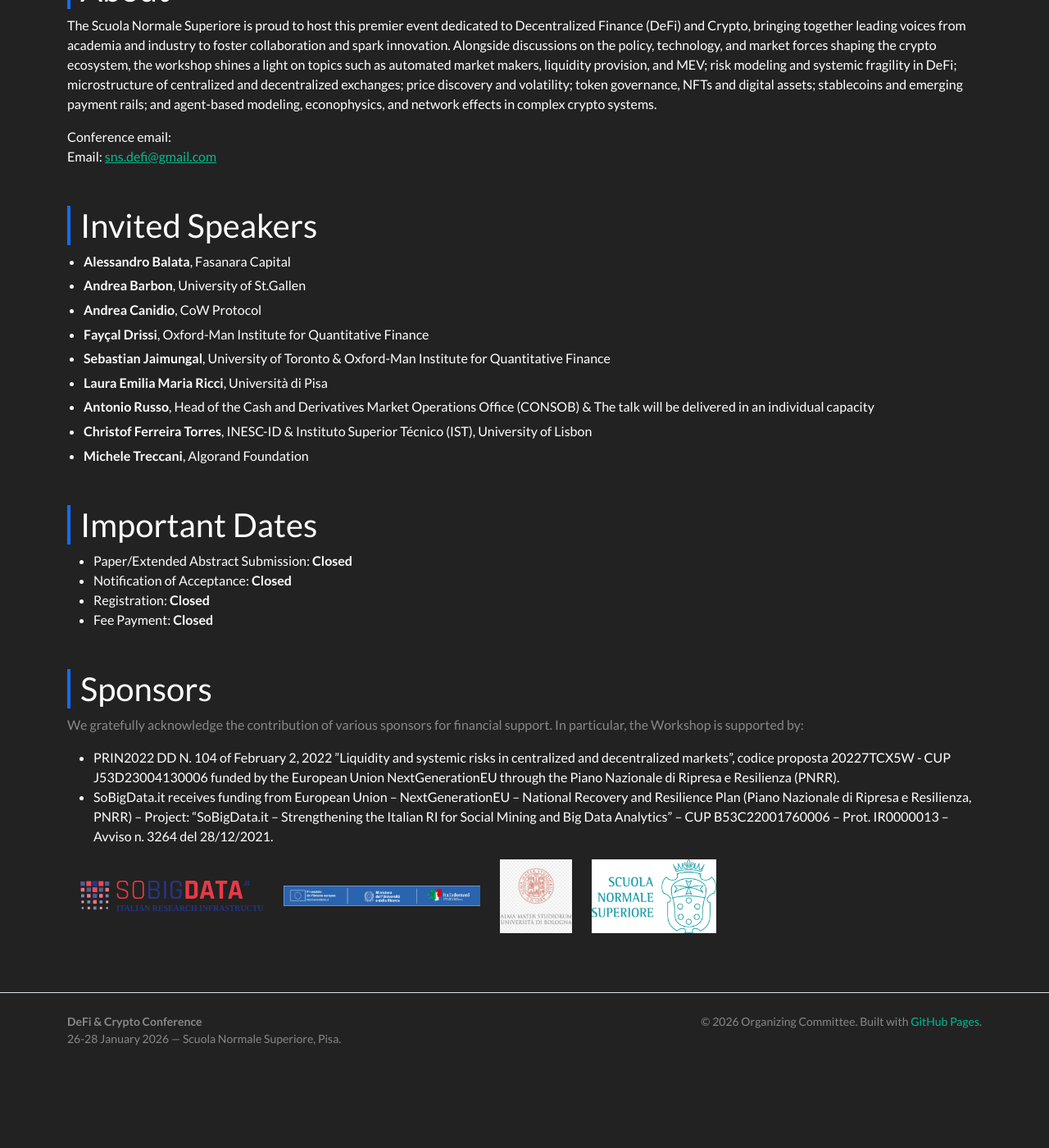
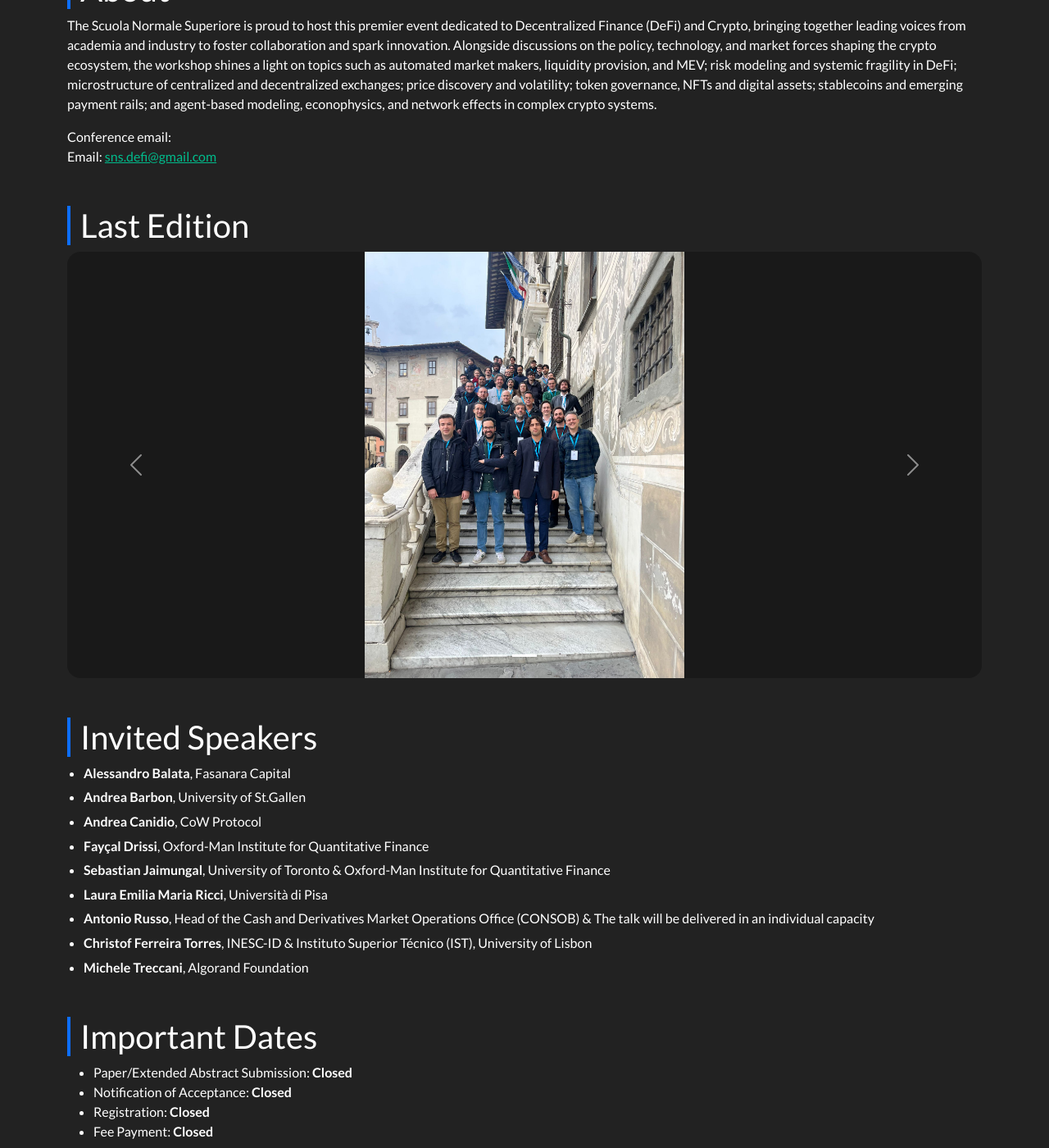
Before and after one commit to sns-defi/sns-defi.github.io, a Jekyll site: the page built from index.md, in a window 1280 px wide and 1400 px high, scrolled down 699 px. Shown: the whole window at 82% size. Built offline with Jekyll 4.4.1, drawn with Linux system fonts in a browser that asks for light colours; nearby versions of some CDN libraries; before the commit the page ends 2000 px from its top, so only the background shows below that.

Commit message:
added last edition images

```diff
--- a/assets/css/custom.css
+++ b/assets/css/custom.css
@@ -49,6 +49,20 @@ footer a { text-decoration: none; }
   margin-top: .35rem;
 }
 
+.last-edition-carousel .carousel-inner {
+  border-radius: 1rem;
+  overflow: hidden;
+}
+
+.last-edition-carousel .carousel-item {
+  background: rgba(0, 0, 0, .25);
+}
+
+.last-edition-carousel .carousel-item img {
+  height: clamp(260px, 45vw, 520px);
+  object-fit: contain;
+}
+
 /* Added to fade as scroll */
 .navbar {
   transition: opacity 0.3s ease;
--- a/index.md
+++ b/index.md
@@ -72,6 +72,44 @@ permalink: /
 </section>
 
 <section class="mt-5">
+  <h2 class="section-title">Last Edition</h2>
+  {% assign last_edition_photos = site.static_files | where_exp: "file", "file.path contains '/photo/'" | where_exp: "file", "file.extname == '.jpg' or file.extname == '.jpeg' or file.extname == '.png' or file.extname == '.webp' or file.extname == '.gif'" | sort: "path" %}
+  {% if last_edition_photos and last_edition_photos != empty %}
+    <div id="lastEditionCarousel" class="carousel slide last-edition-carousel" data-bs-ride="carousel">
+      <div class="carousel-indicators">
+        {% for photo in last_edition_photos %}
+          <button
+            type="button"
+            data-bs-target="#lastEditionCarousel"
+            data-bs-slide-to="{{ forloop.index0 }}"
+            class="{% if forloop.first %}active{% endif %}"
+            {% if forloop.first %}aria-current="true"{% endif %}
+            aria-label="Slide {{ forloop.index }}"></button>
+        {% endfor %}
+      </div>
+      <div class="carousel-inner">
+        {% for photo in last_edition_photos %}
+          {% assign photo_alt = photo.name | split: '.' | first | replace: '_', ' ' | replace: '-', ' ' %}
+          <div class="carousel-item {% if forloop.first %}active{% endif %}">
+            <img src="{{ photo.path | relative_url }}" class="d-block w-100" alt="{{ photo_alt | escape }}">
+          </div>
+        {% endfor %}
+      </div>
+      <button class="carousel-control-prev" type="button" data-bs-target="#lastEditionCarousel" data-bs-slide="prev">
+        <span class="carousel-control-prev-icon" aria-hidden="true"></span>
+        <span class="visually-hidden">Previous</span>
+      </button>
+      <button class="carousel-control-next" type="button" data-bs-target="#lastEditionCarousel" data-bs-slide="next">
+        <span class="carousel-control-next-icon" aria-hidden="true"></span>
+        <span class="visually-hidden">Next</span>
+      </button>
+    </div>
+  {% else %}
+    <p class="text-muted">Photos coming soon.</p>
+  {% endif %}
+</section>
+
+<section class="mt-5">
   <h2 class="section-title">Invited Speakers</h2>
   {% assign homepage_speakers = site.data.speakers | default: empty %}
   {% if homepage_speakers and homepage_speakers != empty %}
```
Also changed, not shown: program.md (+1 -1 lines), photo/conference.jpg (added), photo/photo_of_us.jpeg (added), photo/tour.jpg (added).
